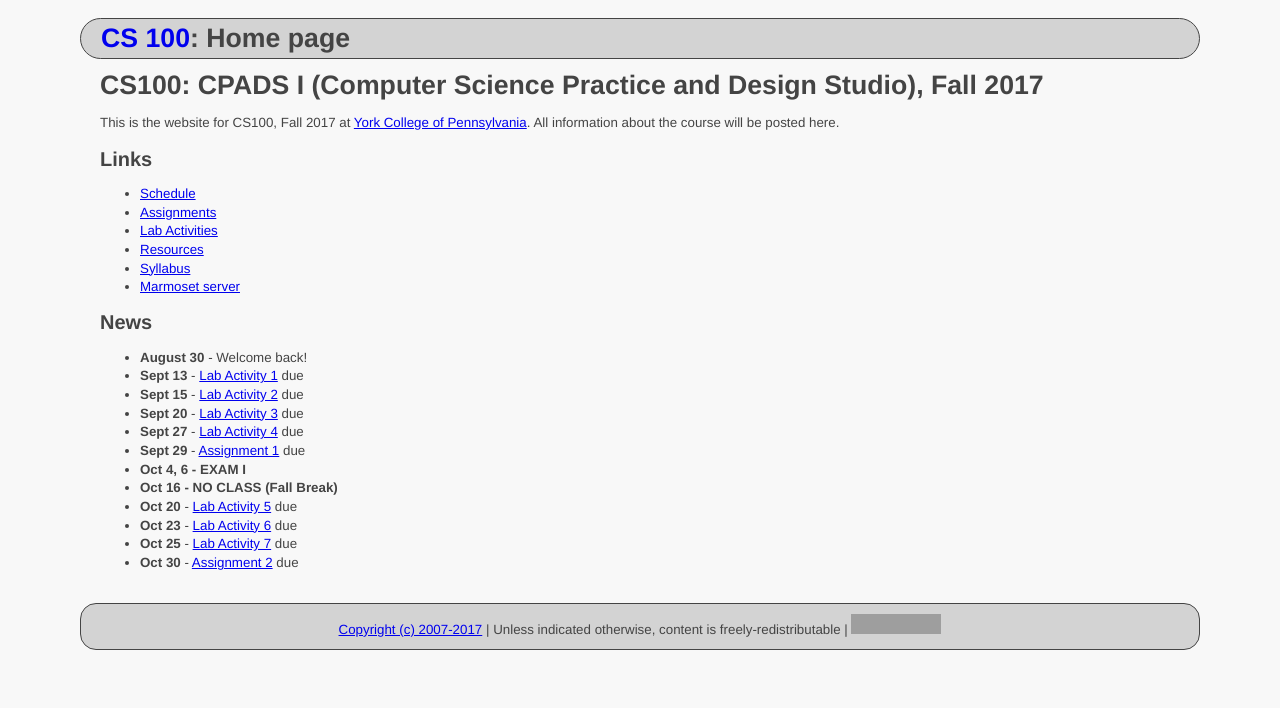
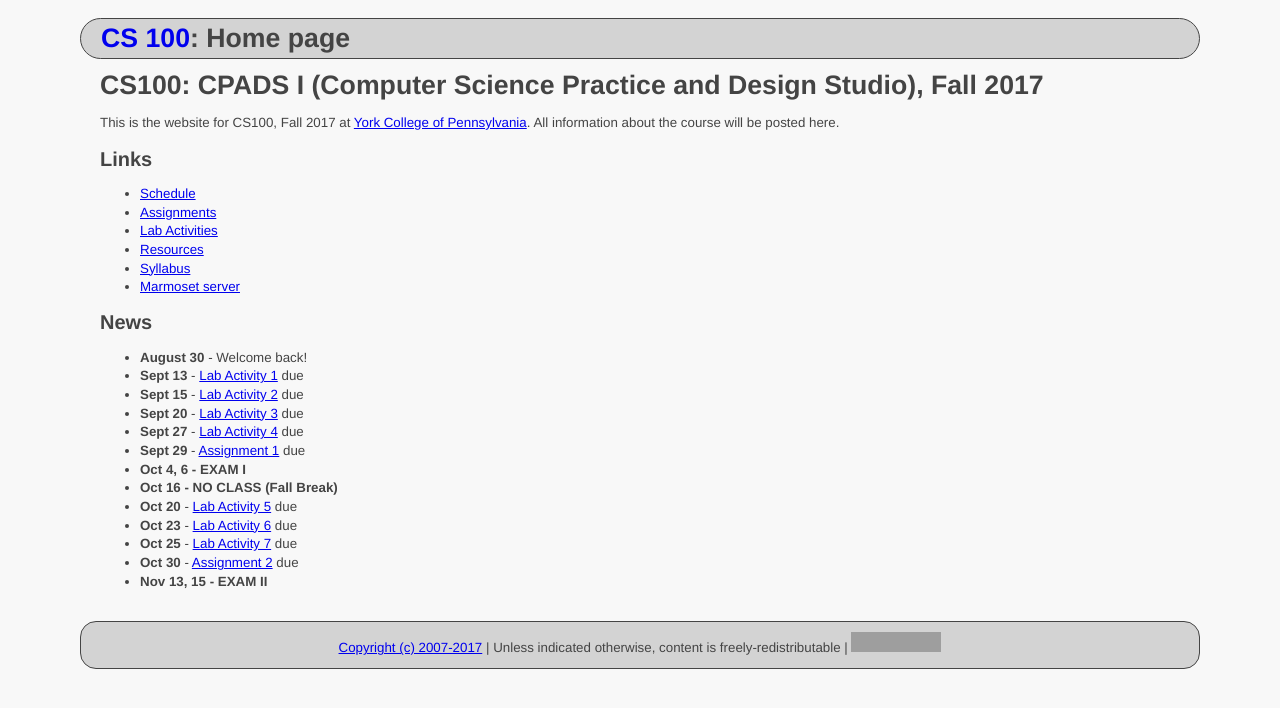
Before and after one commit to ycpcs/cs100-fall2017, a Jekyll site: the page built from index.md, in a window 1280 px wide. Shown: the top 708 px of the page. Built offline with Jekyll 4.4.1, drawn with Linux system fonts in a browser that asks for light colours; grey boxes are pictures that could not be loaded.

Commit message:
add exam 2 dates
add exam 2 dates

```diff
--- a/index.md
+++ b/index.md
@@ -32,6 +32,7 @@ All information about the course will be posted here.
 * **Oct 23** - [Lab Activity 6](labs/CPADS_Lab6.pdf) due
 * **Oct 25** - [Lab Activity 7](labs/CPADS_Lab7.pdf) due
 * **Oct 30** - [Assignment 2](assign/CPADS_Assign2.pdf) due
+* **Nov 13, 15 - EXAM II**
 
 <!--
 * **Sept 28** - [Assignment 1](assign/CPADS_Assign1.pdf) due
```
